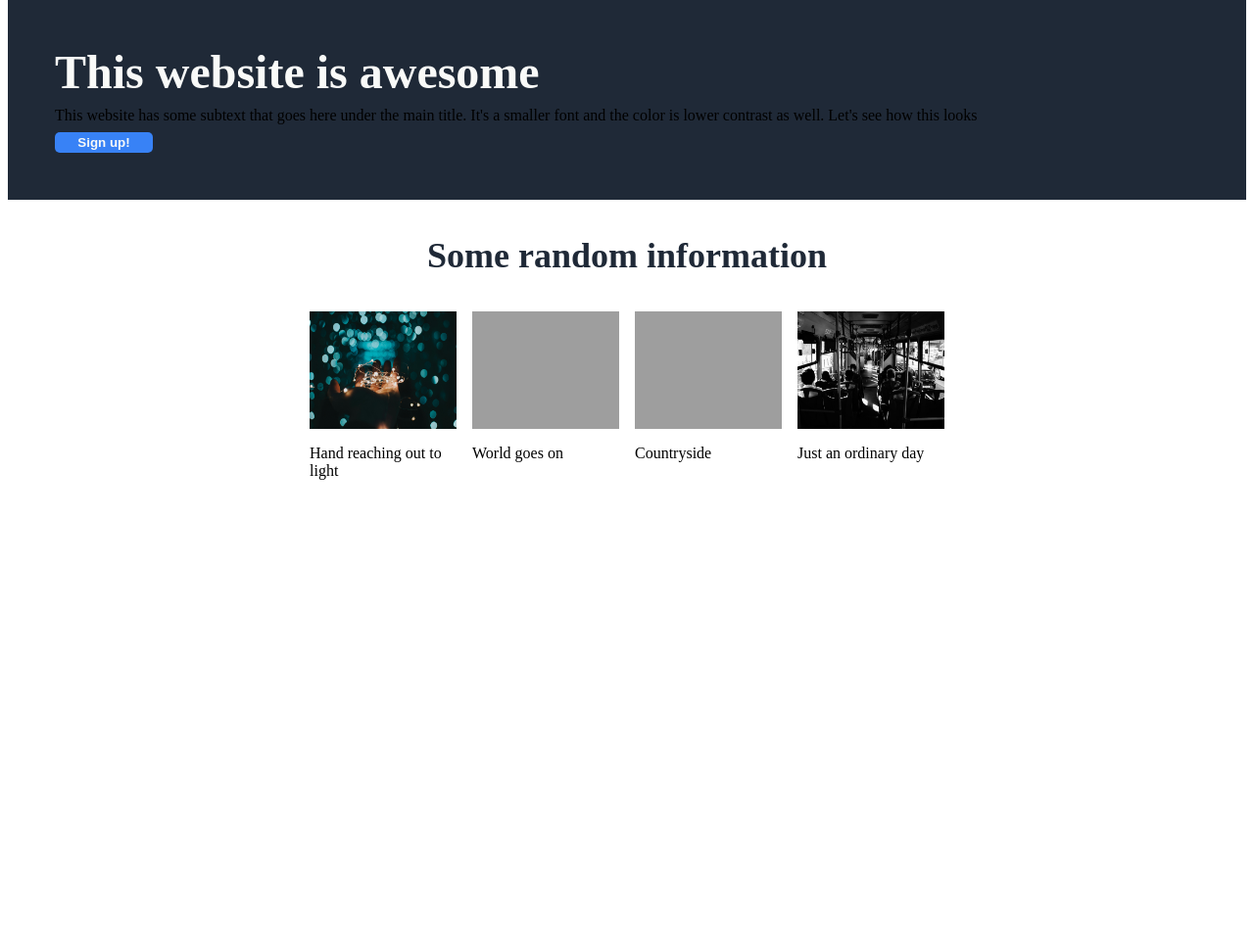
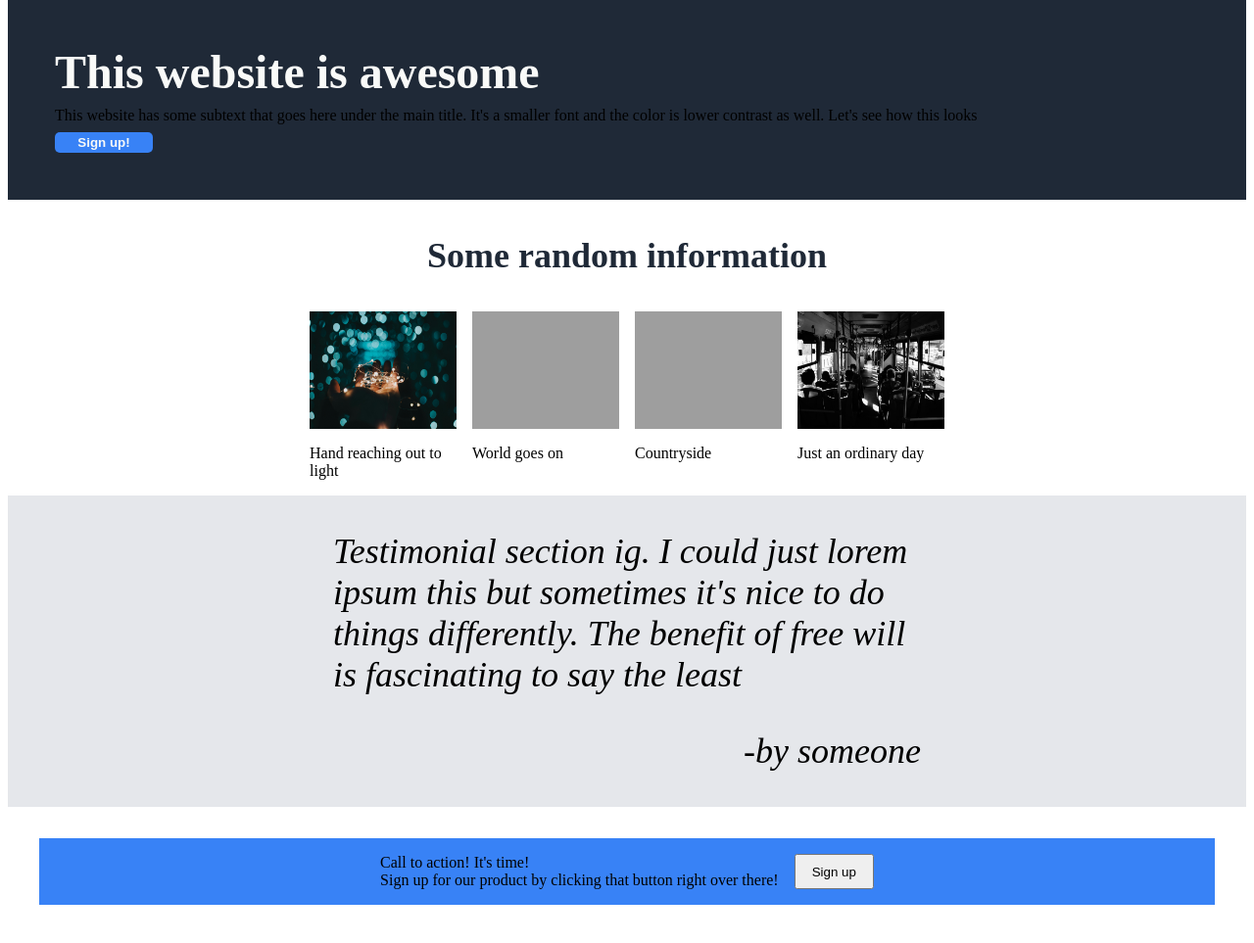
Before and after one commit to Spark960/landing-page, a plain HTML site: page index.html in a window 1280 px wide. Shown: the part 121-1084 px from the top of the page at 98% size. Before the commit the page ends 800 px from the top, so only its background shows below. Drawn offline with Linux system fonts and the light colour scheme; grey boxes are pictures that could not be loaded.

Commit message:
partially completed cta

```diff
--- a/index.html
+++ b/index.html
@@ -28,7 +28,6 @@
 
     </div>
     <div class="content">
-        <!-- <div class="boxes"> -->
             <div class="box-text">Some random information</div>
             <div class="cards">
                 <div class="card"><img src="/images/card 1.jpg" alt=""><p>Hand reaching out to light</p></div>
@@ -36,7 +35,16 @@
                 <div class="card"><img src="/images/card 3.jpg" alt=""><p>Countryside</p></div>
                 <div class="card"><img src="/images/card 4.jpg" alt=""><p>Just an ordinary day</p></div>
             </div>
-        <!-- </div> -->
+            <div class="testimonials">
+                <p>Testimonial section ig. I could just lorem ipsum this but sometimes it's nice to do things differently. The benefit of free will is fascinating to say the least</p>
+                <p class="by-line">-by someone</p>
+            </div>
+            <div class="call">
+                <div><div class="call-top">  Call to action! It's time!</div>
+                Sign up for our product by clicking that button right over there!
+            </div>
+            <button>Sign up</button>
+            </div>
     </div>
 
 
--- a/styles.css
+++ b/styles.css
@@ -1,5 +1,9 @@
 ul{
     list-style-type: none;
+}
+button
+{
+    padding: 8px 16px;
 }
 .left-links img
 {
@@ -86,3 +90,29 @@ ul{
     color: #1f2937;
     padding: 36px;
 }
+
+.content .testimonials
+{
+    background-color: #e5e7eb;
+
+}
+.content .testimonials p
+{
+    font-size: 36px;
+    font-style: italic;
+    justify-self: center;
+    width: 600px;
+}
+.by-line
+{
+    text-align: right;
+}
+.call
+{
+    display: flex;
+    gap: 16px;
+    justify-content: center;
+    margin: 32px;
+    padding: 16px;
+    background-color: #3882f6;
+}
```
